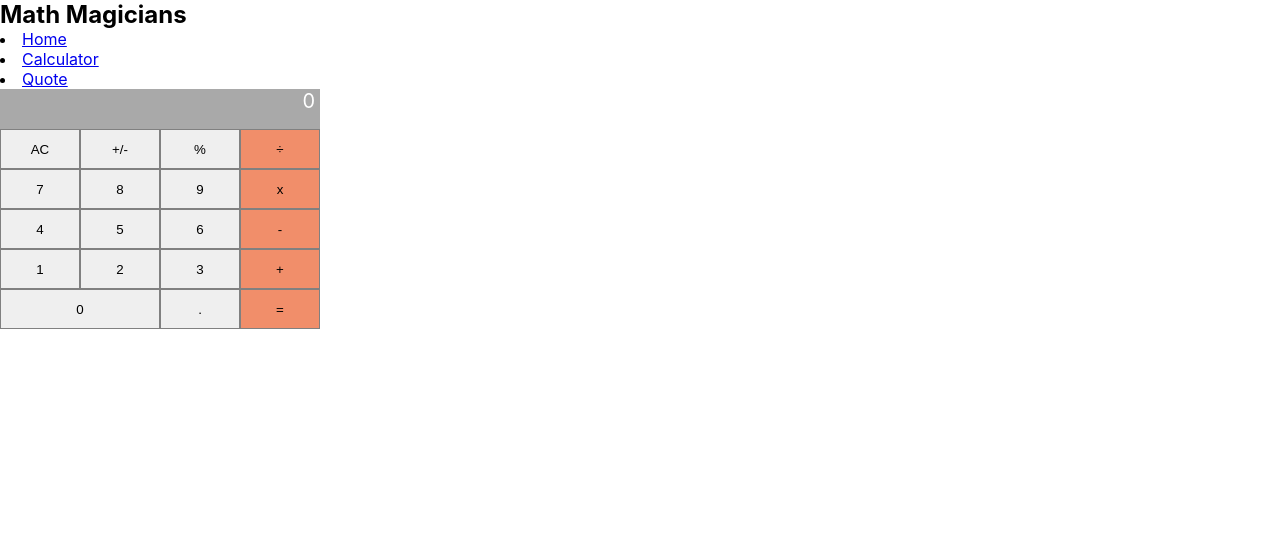
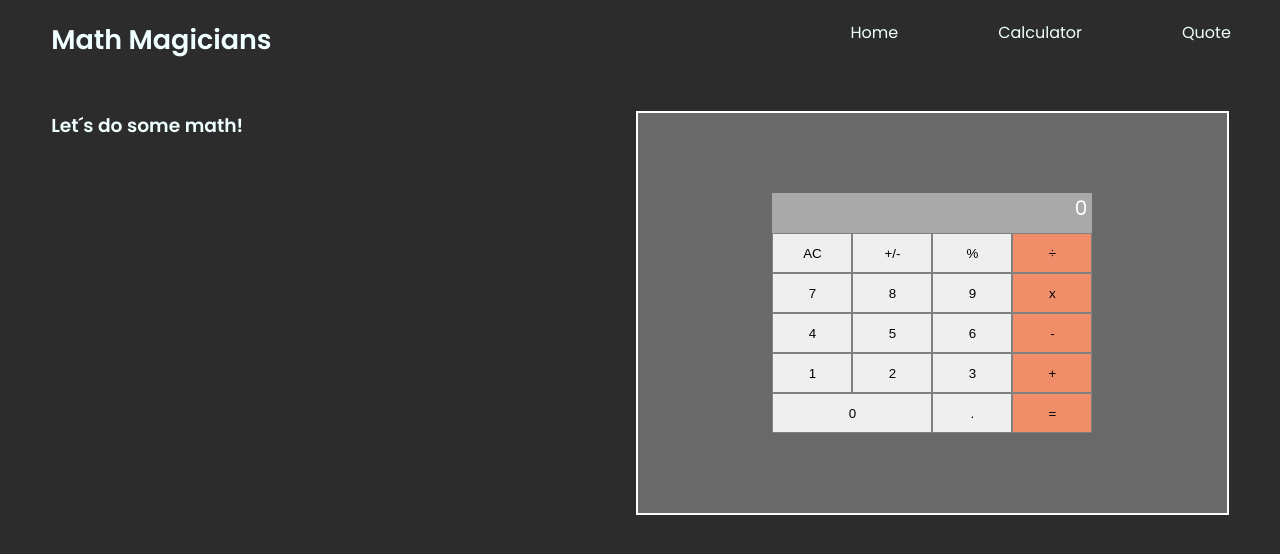
Before and after one commit to sebalp100/Math-magician, a React (Create React App) app: page /calculator in a window 1280 px wide. Shown: the top 554 px of the page. Built offline with nearby package versions, Linux system fonts and the light colour scheme.

Commit message:
Add basic style

```diff
--- a/src/App.css
+++ b/src/App.css
@@ -1,6 +1,14 @@
+@import url('https://fonts.googleapis.com/css2?family=Poppins:wght@300;400;500;600&display=swap');
+
 * {
   margin: 0;
   padding: 0;
+}
+
+body {
+  background-color: rgb(44, 44, 44);
+  color: azure;
+  font-family: 'Poppins', sans-serif;
 }
 
 .calc-wrapper {
@@ -60,3 +68,62 @@ button {
 .orange {
   background-color: rgb(241, 142, 106);
 }
+
+nav {
+  display: flex;
+  justify-content: space-between;
+  padding-left: 4%;
+  padding-top: 20px;
+}
+
+h1 {
+  font-size: 27px;
+}
+
+.link {
+  display: flex;
+  list-style: none;
+  gap: 20px;
+  padding-right: 4%;
+}
+
+.homeContainer {
+  display: flex;
+  flex-direction: column;
+  padding: 4%;
+  gap: 40px;
+}
+
+.calc-container,
+.quoteContainer {
+  display: flex;
+  flex-direction: column;
+  padding: 4%;
+  align-items: center;
+}
+
+.quoteContainer {
+  padding-top: 50px;
+  font-size: 20px;
+}
+
+@media only screen and (min-width: 768px) {
+  .link {
+    gap: 100px;
+  }
+
+  .calc-container {
+    flex-direction: row;
+    justify-content: space-between;
+    align-items: flex-start;
+  }
+
+  .box {
+    display: flex;
+    justify-content: center;
+    width: 50%;
+    height: 50vh;
+    border: 2px solid white;
+    background-color: dimgray;
+  }
+}
--- a/src/App.js
+++ b/src/App.js
@@ -3,8 +3,8 @@ import React from 'react';
 import { BrowserRouter, Route, Routes } from 'react-router-dom';
 import Home from './components/Home';
 import Nav from './components/NavBar';
-import Calculator from './components/Calculator';
 import Quote from './components/Quote';
+import CalculatorPage from './components/CalculatorPage';
 
 const App = () => (
   <BrowserRouter>
@@ -12,7 +12,7 @@ const App = () => (
       <Nav />
       <Routes>
         <Route path="/" element={<Home />} />
-        <Route path="/calculator" element={<Calculator />} />
+        <Route path="/calculator" element={<CalculatorPage />} />
         <Route path="/quote" element={<Quote />} />
       </Routes>
     </>
--- /dev/null
+++ b/src/components/CalculatorPage.js
@@ -0,0 +1,13 @@
+import React from 'react';
+import Calculator from './Calculator';
+
+const CalculatorPage = () => (
+  <div className="calc-container">
+    <h3>Let´s do some math!</h3>
+    <div className="box">
+      <Calculator />
+    </div>
+  </div>
+);
+
+export default CalculatorPage;
--- a/src/components/Home.js
+++ b/src/components/Home.js
@@ -8,10 +8,12 @@ const Home = () => (
       et fermentum ipsum. Vestibulum ultrices dapibus enim egestas dictum. Suspendisse
       facilisis, purus et finibus tincidunt, nulla nulla eleifend mi, sit amet ullamcorper
       tellus ipsum in mi. Fusce imperdiet, augue nec iaculis congue, est mi accumsan elit,
-      eget hendrerit risus leo a mauris. Donec id pretium eros, nec gravida metus.
-      Vestibulum commodo turpis vel porta efficitur. Sed commodo, metus ut interdum euismod,
-      nulla massa tempor mi, et suscipit mi quam vitae eros. Morbi nec lorem
-      eget tortor tincidunt convallis. In tristique eleifend mauris ac maximus.
+      eget hendrerit risus leo a mauris.
+      <br />
+      <br />
+      Donec id pretium eros, nec gravida metus. Vestibulum commodo turpis vel porta efficitur.
+      Sed commodo, metus ut interdum euismod, nulla massa tempor mi, et suscipit mi quam vitae eros.
+      Morbi nec lorem eget tortor tincidunt convallis. In tristique eleifend mauris ac maximus.
       Sed ut ultricies sapien, vitae fringilla eros.
     </p>
   </div>
--- a/src/components/NavBar.js
+++ b/src/components/NavBar.js
@@ -5,10 +5,10 @@ function Nav() {
   return (
     <nav>
       <h1>Math Magicians</h1>
-      <div>
-        <li><Link to="/">Home</Link></li>
-        <li><Link to="/calculator">Calculator</Link></li>
-        <li><Link to="/quote">Quote</Link></li>
+      <div className="link">
+        <li><Link to="/" style={{ textDecoration: 'none', color: 'azure' }}>Home</Link></li>
+        <li><Link to="/calculator" style={{ textDecoration: 'none', color: 'azure' }}>Calculator</Link></li>
+        <li><Link to="/quote" style={{ textDecoration: 'none', color: 'azure' }}>Quote</Link></li>
       </div>
     </nav>
   );
--- a/src/components/Quote.js
+++ b/src/components/Quote.js
@@ -1,13 +1,11 @@
 import React from 'react';
 
 const Quote = () => (
-  <div className="homeContainer">
+  <div className="quoteContainer">
     <p>
-      Lorem ipsum dolor sit amet, consectetur adipiscing elit. Aenean eu feugiat ex,
-      et fermentum ipsum. Vestibulum ultrices dapibus enim egestas dictum. Suspendisse
-      facilisis, purus et finibus tincidunt, nulla nulla eleifend mi, sit amet ullamcorper
-      tellus ipsum in mi. Fusce imperdiet, augue nec iaculis congue, est mi accumsan elit,
-      eget hendrerit risus leo a mauris. Donec id pretium eros, nec gravida metus.
+      Pure mathematics is, in its way, the poetry of logical ideas.
+      <br />
+      Albert Einstein
     </p>
   </div>
 );
```
